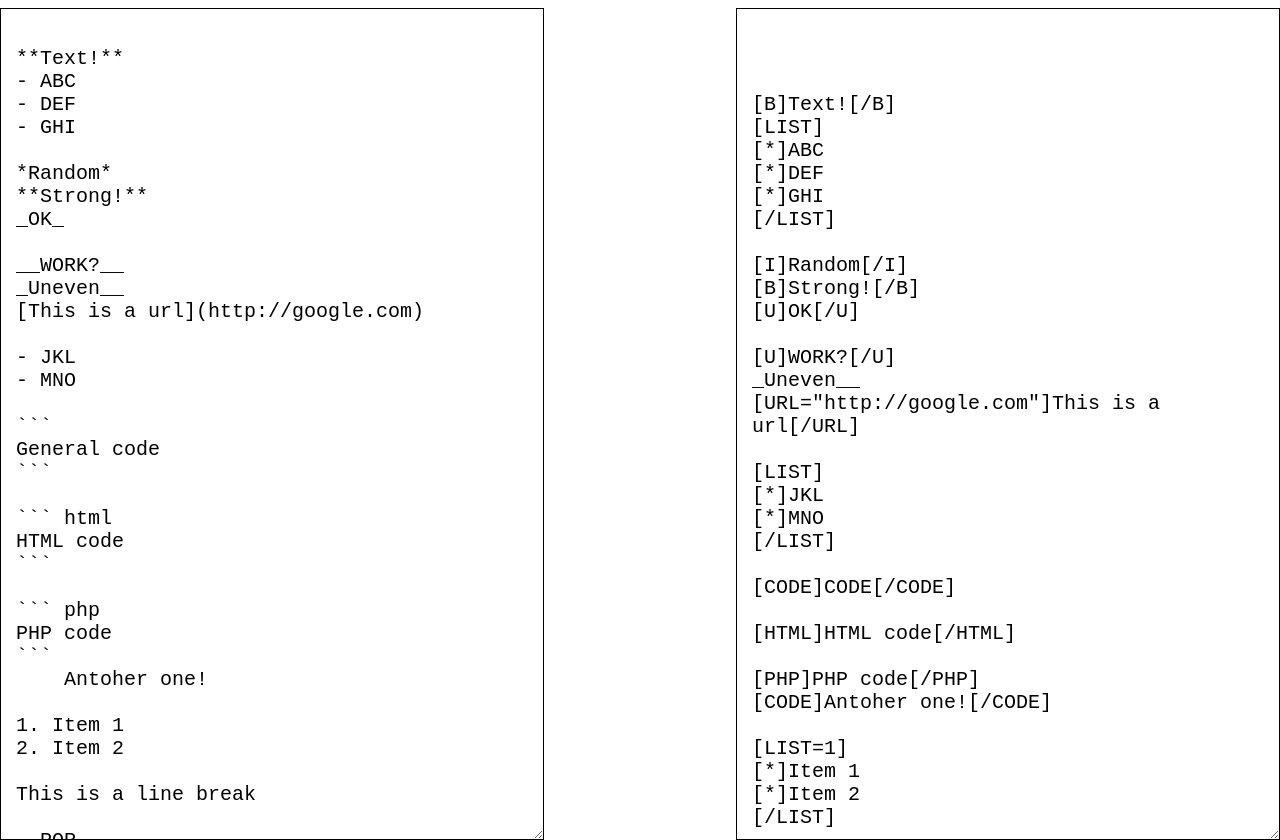
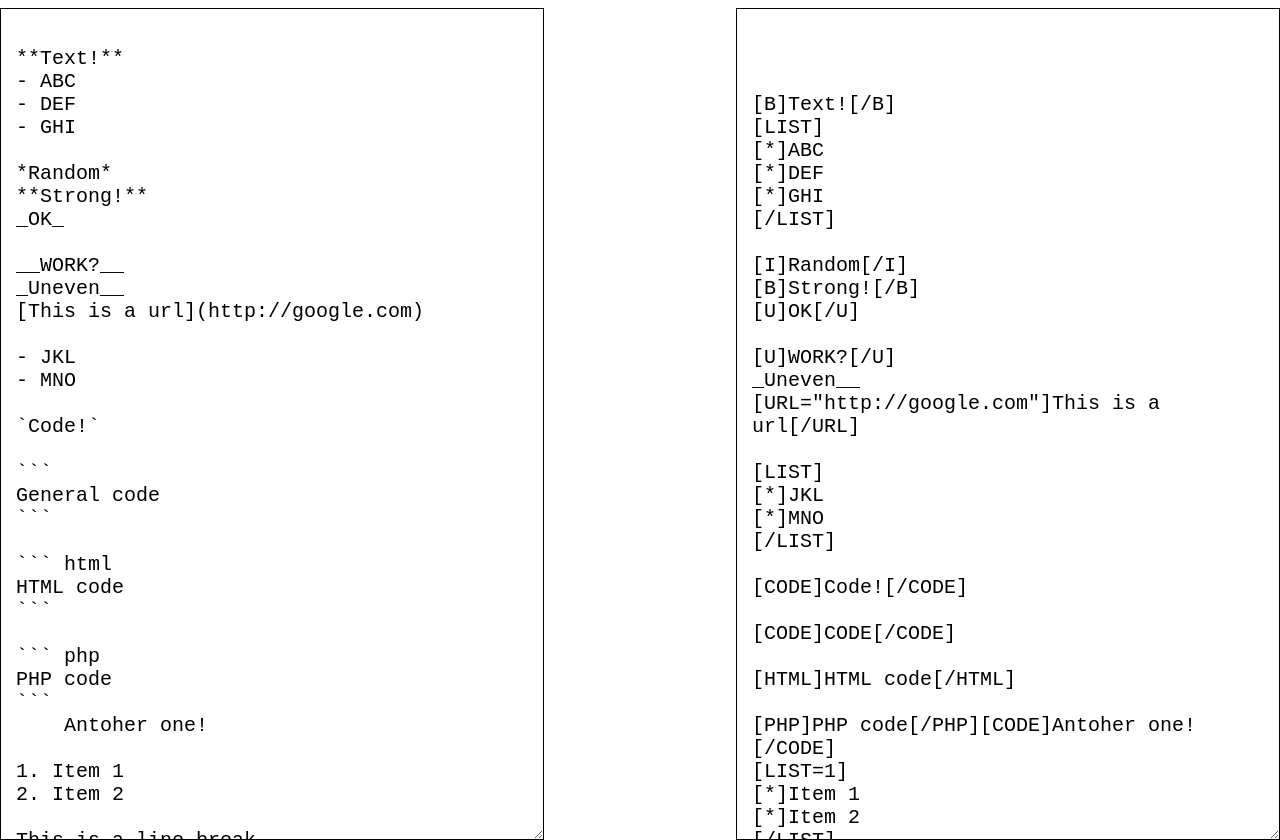
Before and after one commit to oleander/markdown-to-bbcode-js, a plain HTML site: page index.html in a window 1280 px wide. Drawn offline with nearby package versions, Linux system fonts and the light colour scheme.

Commit message:
Makes it possible to use  instead of code block

````diff
--- a/application.js
+++ b/application.js
@@ -97,6 +97,8 @@ App.methods.url = function(content) {
   ```
   Some HTML code
   ```
+
+  `Code!`
 */
 App.methods.code = function(content) {
   var regexp = /```\s*(([^\n]+))?([^```]+)```/img;
@@ -125,11 +127,18 @@ App.methods.code = function(content) {
     });
   });
 
-  return content.replace(/\n[ ]{4}([^\n]+)\n/g, function(content, code) {
-    return "\n" + template({
+  content = content.replace(/\n[ ]{4}([^\n]+)\n/g, function(content, code) {
+    return template({
       type: "CODE",
       content: code
-    }) + "\n";
+    });
+  });
+
+  return content.replace(/`([^`]+)`/, function(content, code) {
+    return template({
+      type: "CODE",
+      content: code
+    });
   });
 };
 
@@ -182,7 +191,6 @@ $(function() {
 
     /* Line specific methods */
     var lines = content.split(/\n/);
-    console.debug(lines);
     _.each(["unorderedList", "orderedList"], function(method) {
       lines = App.methods[method](lines);
     });
````
Also changed, not shown: index.html (+2 -0 lines).
